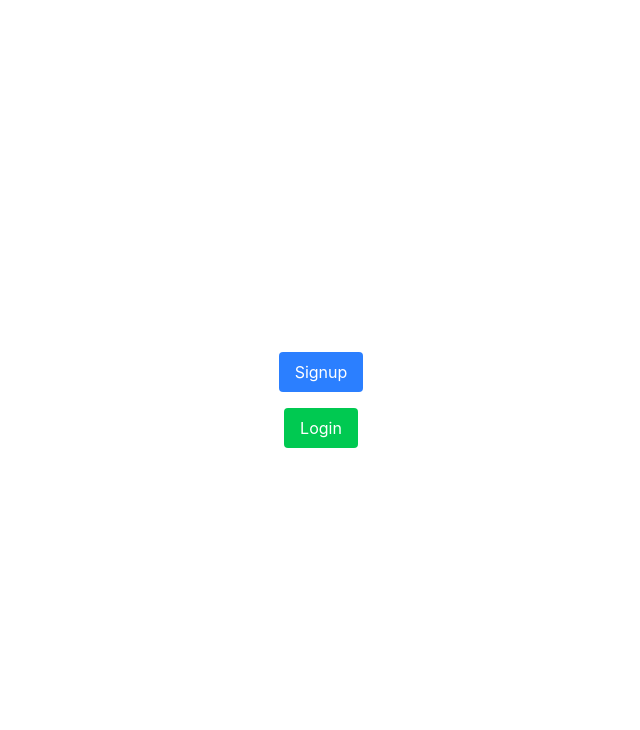
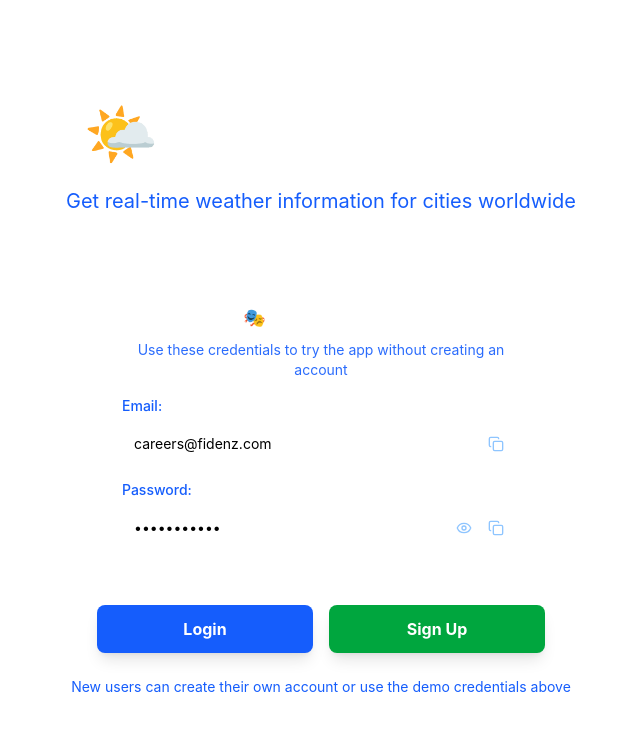
Before and after one commit to AhnafThowfeek/Fidenz-weather-app, a React (Vite) app: page / in a window 1280 px wide. Shown: the top 730 px of the page, without its empty margins (319-959 px from the left). Built offline with nearby package versions, Linux system fonts and the light colour scheme; no server answers; the HTML template or start-up script is replaced by a standard one.

Commit message:
create demo user for anyone can use the app

```diff
--- a/src/App.jsx
+++ b/src/App.jsx
@@ -1,8 +1,8 @@
-import React from "react";
+import React, { useState } from "react";
 import { Auth0Provider, useAuth0 } from "@auth0/auth0-react";
 import WeatherApp from "./components/WeatherApp";
+import { Copy, Eye, EyeOff } from "lucide-react";
 import "./index.css";
-
 
 function AuthWrapper() {
   const {
@@ -14,37 +14,147 @@ function AuthWrapper() {
     user,
   } = useAuth0();
 
+  const [showPassword, setShowPassword] = useState(false);
+  const [copiedField, setCopiedField] = useState(null);
+
+  const demoCredentials = {
+    email: "careers@fidenz.com",
+    password: "Pass#fidenz"
+  };
+
   const signup = () =>
     login({ authorizationParams: { screen_hint: "signup" } });
 
   const logout = () =>
     auth0Logout({ logoutParams: { returnTo: window.location.origin } });
 
+  const copyToClipboard = async (text, field) => {
+    try {
+      await navigator.clipboard.writeText(text);
+      setCopiedField(field);
+      setTimeout(() => setCopiedField(null), 2000);
+    } catch (err) {
+      console.error('Failed to copy:', err);
+    }
+  };
+
   if (isLoading) return <p>Loading...</p>;
 
   if (!isAuthenticated) {
     return (
-      <div className="flex flex-col items-center justify-center h-screen">
-        {error && <p className="text-red-500">Error: {error.message}</p>}
+      <div className="flex flex-col items-center justify-center min-h-screen px-4">
+        <div className="text-center mb-8">
+          <div className="flex items-center justify-center mb-6">
+            <div className="text-6xl mr-4">🌤️</div>
+            <h1 className="text-4xl md:text-6xl font-bold text-white">Weather App</h1>
+          </div>
+          <p className="text-xl text-blue-600 mb-8">Get real-time weather information for cities worldwide</p>
+        </div>
+
+        {error && (
+          <div className="bg-red-500 bg-opacity-20 border border-red-500 text-red-100 px-4 py-3 rounded-lg mb-6 max-w-md">
+            <p className="text-sm">Error: {error.message}</p>
+          </div>
+        )}
+
+
+        <div className="bg-white bg-opacity-10 backdrop-blur-sm border border-white border-opacity-20 rounded-2xl p-6 mb-8 max-w-md w-full">
+          <div className="text-center mb-4">
+            <h3 className="text-lg font-semibold text-white mb-2">🎭 Demo Account</h3>
+            <p className="text-blue-600 text-sm opacity-90">
+              Use these credentials to try the app without creating an account
+            </p>
+          </div>
+
+          <div className="space-y-4">
+
+            <div>
+              <label className="block text-blue-600 text-sm font-medium mb-2">Email:</label>
+              <div className="flex items-center bg-white bg-opacity-20 rounded-lg px-3 py-2">
+                <input
+                  type="text"
+                  value={demoCredentials.email}
+                  readOnly
+                  className="flex-1 bg-transparent text-black placeholder-blue-600 border-none outline-none text-sm"
+                />
                 <button
-          onClick={signup}
-          className="bg-blue-500 text-white px-4 py-2 rounded m-2"
+                  onClick={() => copyToClipboard(demoCredentials.email, 'email')}
+                  className="ml-2 p-1 hover:bg-white hover:bg-opacity-20 rounded transition-colors"
+                  title="Copy email"
                 >
-          Signup
+                  {copiedField === 'email' ? (
+                    <span className="text-green-300 text-xs">✓</span>
+                  ) : (
+                    <Copy size={16} className="text-blue-300" />
+                  )}
+                </button>
+              </div>
+            </div>
+
+
+            <div>
+              <label className="block text-blue-600 text-sm font-medium mb-2">Password:</label>
+              <div className="flex items-center bg-white bg-opacity-20 rounded-lg px-3 py-2">
+                <input
+                  type={showPassword ? "text" : "password"}
+                  value={demoCredentials.password}
+                  readOnly
+                  className="flex-1 bg-transparent text-black placeholder-blue-200 border-none outline-none text-sm"
+                />
+                <button
+                  onClick={() => setShowPassword(!showPassword)}
+                  className="ml-2 p-1 hover:bg-white hover:bg-opacity-20 rounded transition-colors"
+                  title={showPassword ? "Hide password" : "Show password"}
+                >
+                  {showPassword ? (
+                    <EyeOff size={16} className="text-blue-300" />
+                  ) : (
+                    <Eye size={16} className="text-blue-300" />
+                  )}
                 </button>
                 <button
+                  onClick={() => copyToClipboard(demoCredentials.password, 'password')}
+                  className="ml-2 p-1 hover:bg-white hover:bg-opacity-20 rounded transition-colors"
+                  title="Copy password"
+                >
+                  {copiedField === 'password' ? (
+                    <span className="text-green-300 text-xs">✓</span>
+                  ) : (
+                    <Copy size={16} className="text-blue-300" />
+                  )}
+                </button>
+              </div>
+            </div>
+          </div>
+        </div>
+
+
+        <div className="flex flex-col sm:flex-row gap-4 w-full max-w-md">
+          <button
             onClick={login}
-          className="bg-green-500 text-white px-4 py-2 rounded m-2"
+            className="flex-1 bg-blue-600 hover:bg-blue-700 text-white font-bold py-3 px-6 rounded-lg transition-all duration-200 transform hover:scale-105 shadow-lg"
           >
             Login
           </button>
+          <button
+            onClick={signup}
+            className="flex-1 bg-green-600 hover:bg-green-700 text-white font-bold py-3 px-6 rounded-lg transition-all duration-200 transform hover:scale-105 shadow-lg"
+          >
+            Sign Up
+          </button>
+        </div>
+
+        <div className="mt-6 text-center">
+          <p className="text-blue-600 text-sm">
+            New users can create their own account or use the demo credentials above
+          </p>
+        </div>
       </div>
     );
   }
 
   return (
     <div>
-
       <WeatherApp />
     </div>
   );
--- a/src/components/WeatherCard.jsx
+++ b/src/components/WeatherCard.jsx
@@ -73,9 +73,6 @@ const WeatherCard = ({ weather, onClick, cardIndex = 0 }) => {
   return (
     <div className="relative transition-all duration-300 hover:scale-105 hover:shadow-2xl cursor-pointer" onClick={handleCardClick}>
 
-
-
-
       <div className={`bg-gradient-to-br ${getCardColors(weather.name, weather.weather[0].description, weather.main.temp)} rounded-2xl p-6 text-white`}>
 
         <div className="mb-6">
```
Lines whose indentation alone changed are shown as unchanged.
